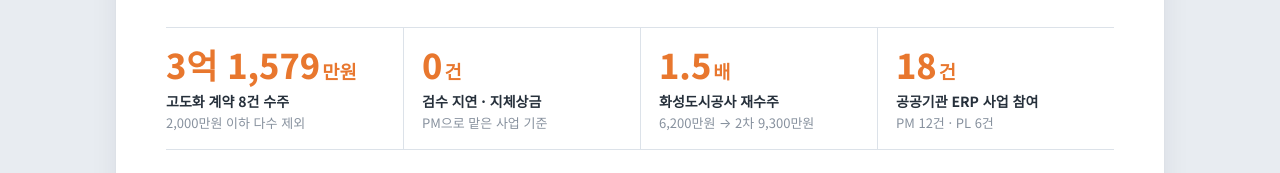
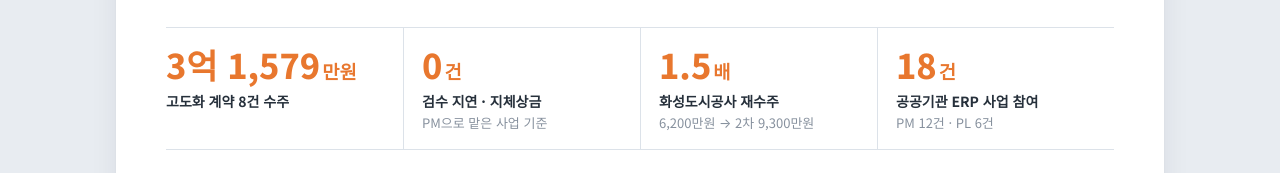
Before and after one commit to kimjae1998-netizen/portfolio, a plain HTML site: page index.html in a window 1280 px wide. Shown: the part 308-481 px from the top of the page. Drawn offline with Linux system fonts and the light colour scheme; a web font is replaced by a local one.

Commit message:
첫 화면 고도화 계약 칸의 '2,000만원 이하 다수 제외' 문구 삭제, PDF 동일 반영
Co-Authored-By: Claude Opus 5.5 <noreply@anthropic.com>

```diff
--- a/index.html
+++ b/index.html
@@ -403,7 +403,7 @@ details .in{padding:0 18px 16px;overflow-x:auto}
   </div>
 
   <div class="kpis">
-    <div class="kpi"><div class="n">3억 1,579<small>만원</small></div><div class="t">고도화 계약 8건 수주</div><div class="s">2,000만원 이하 다수 제외</div></div>
+    <div class="kpi"><div class="n">3억 1,579<small>만원</small></div><div class="t">고도화 계약 8건 수주</div></div>
     <div class="kpi"><div class="n">0<small>건</small></div><div class="t">검수 지연 · 지체상금</div><div class="s">PM으로 맡은 사업 기준</div></div>
     <div class="kpi"><div class="n">1.5<small>배</small></div><div class="t">화성도시공사 재수주</div><div class="s">6,200만원 → 2차 9,300만원</div></div>
     <div class="kpi"><div class="n">18<small>건</small></div><div class="t">공공기관 ERP 사업 참여</div><div class="s">PM 12건 · PL 6건</div></div>
```
Also changed, not shown: 1 other file.
